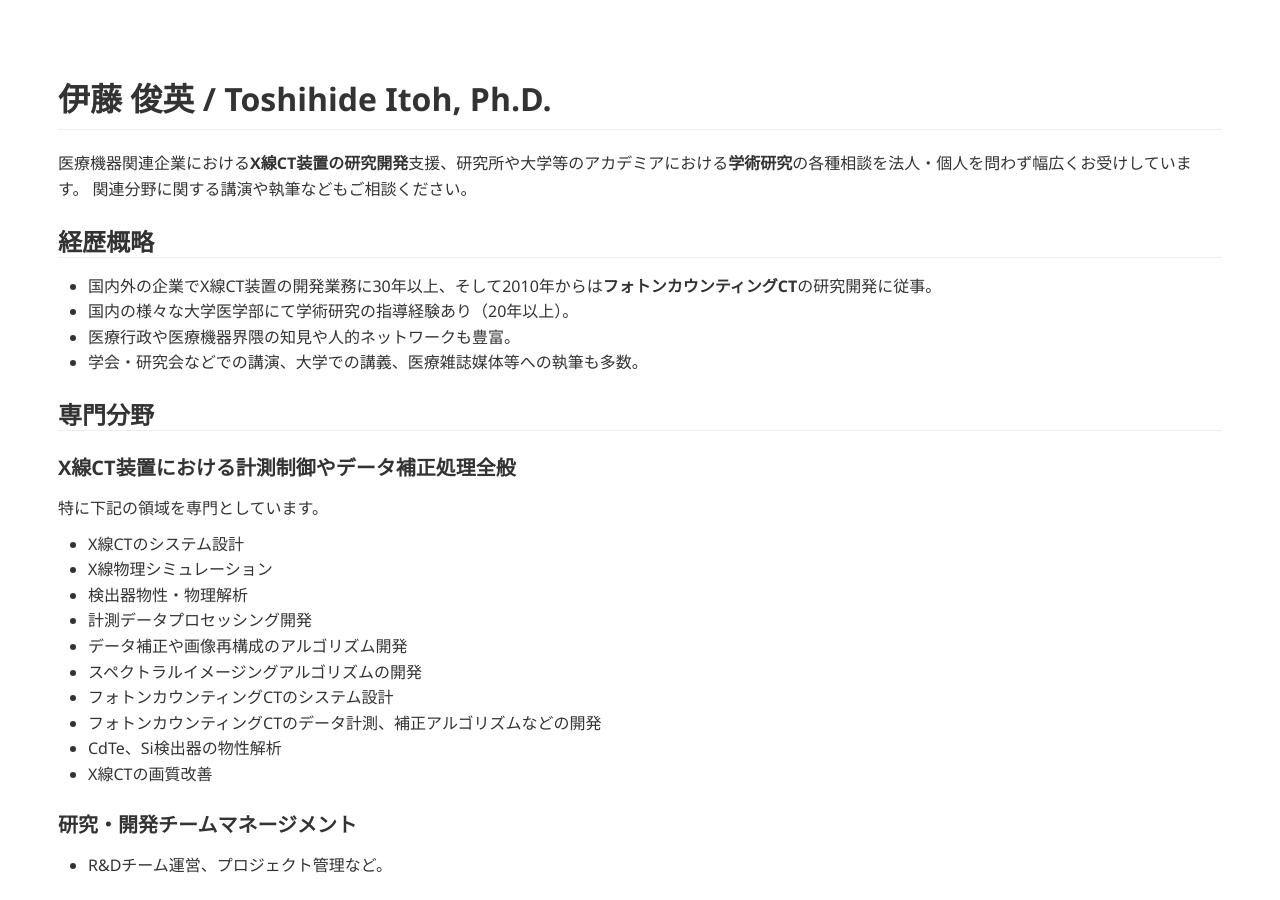
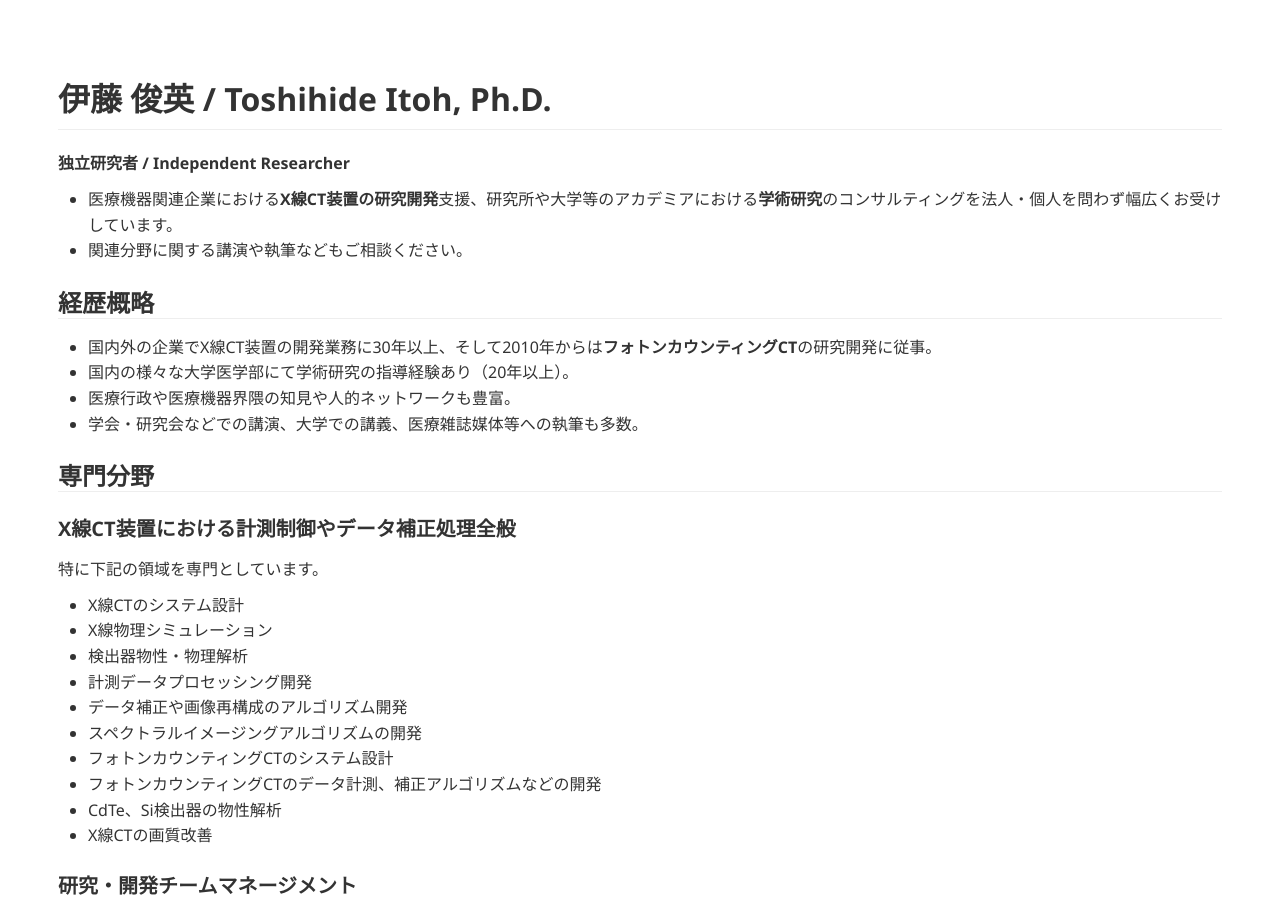
Before and after one commit to tnitoh/tnitoh.github.io, a Jekyll site: the page built from index.md, in a window 1280 px wide and 900 px high. Built offline with Jekyll 4.4.1, drawn with Linux system fonts in a browser that asks for light colours; Markdown is read by kramdown in place of the engine named in the settings.

Commit message:
Update index.md

```diff
--- a/index.md
+++ b/index.md
@@ -5,8 +5,10 @@ title: Toshihide Itoh
 
 # 伊藤 俊英 / Toshihide Itoh, Ph.D.
 
-医療機器関連企業における**X線CT装置の研究開発**支援、研究所や大学等のアカデミアにおける**学術研究**の各種相談を法人・個人を問わず幅広くお受けしています。
-関連分野に関する講演や執筆などもご相談ください。
+**独立研究者 / Independent Researcher**
+
+- 医療機器関連企業における**X線CT装置の研究開発**支援、研究所や大学等のアカデミアにおける**学術研究**のコンサルティングを法人・個人を問わず幅広くお受けしています。
+- 関連分野に関する講演や執筆などもご相談ください。
 
 ## 経歴概略
 
```
